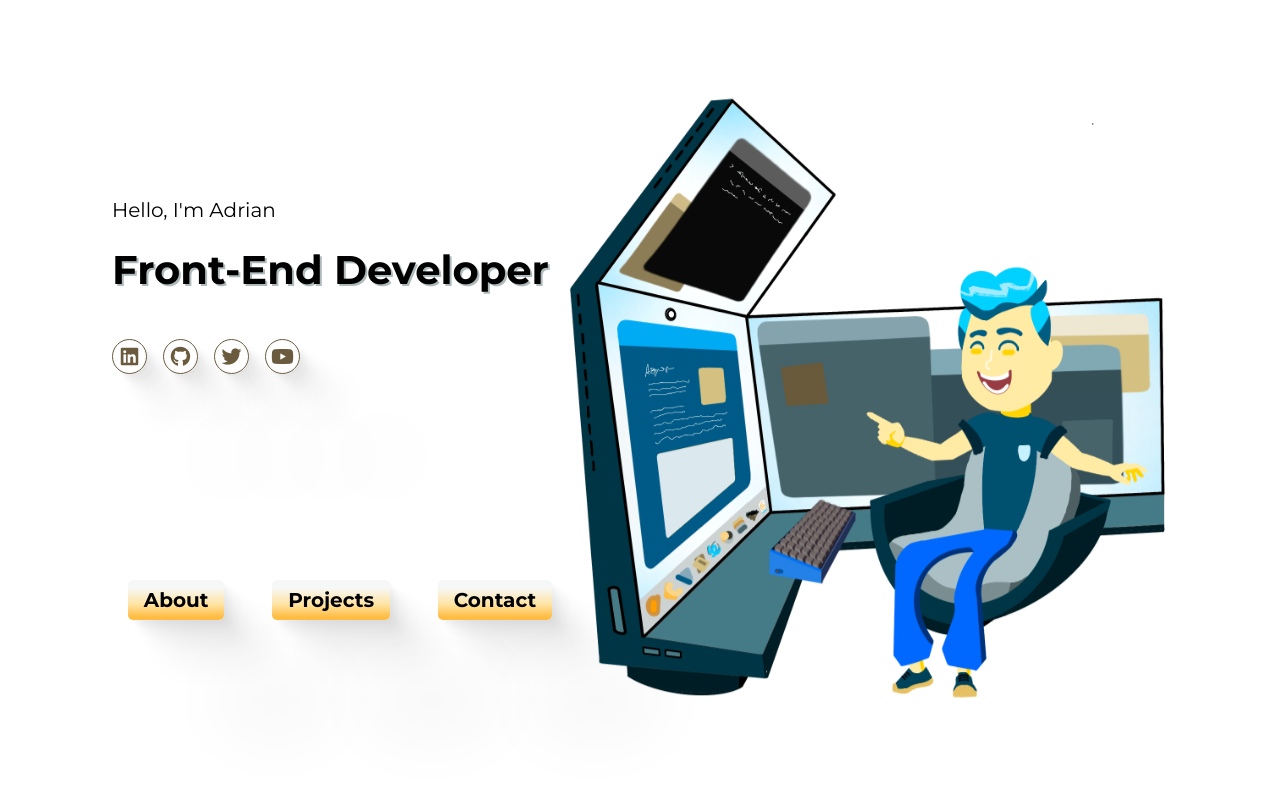
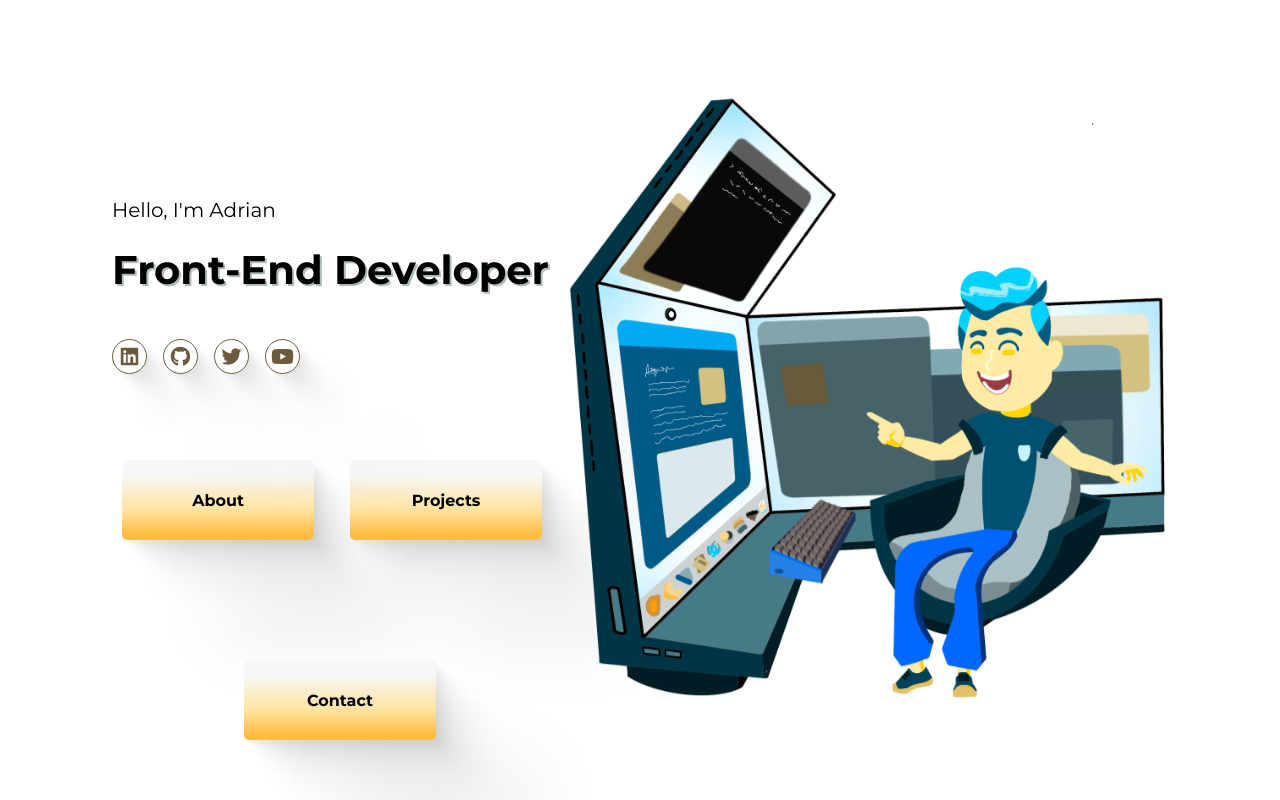
Before and after one commit to adriansseur/portfolio, a React (Create React App) app: page / in a window 1280 px wide. Shown: the top 800 px of the page. Built offline with nearby package versions, Linux system fonts and the light colour scheme.

Commit message:
laptop btn style consistency

```diff
--- a/src/index.css
+++ b/src/index.css
@@ -47,6 +47,9 @@
                     21px 25px 80px rgba(0, 0, 0, 0.3);
     --global-margin: 7vh;
     --laptop-font-size: 1.25rem;
+    --laptop-btn-width: 10rem;
+    --laptop-btn-height: 4rem;
+    --laptop-btn-border-radius: 20px;
 }
 
 body {
@@ -78,19 +81,6 @@ body {
 .about-container,
 .projects-container {
     margin-bottom: var(--global-margin);
-}
-
-/* tablet */
-@media (min-width: 768px) {
-    .portfolio-container {
-        margin: calc(var(--global-margin)*2);
-    }
-
-    .hero-container,
-    .about-container,
-    .projects-container {
-        margin-bottom: calc(var(--global-margin)*2);
-    }
 }
 
 /* HERO -----------------------------------------*/
@@ -190,7 +180,6 @@ body {
     margin: 0.25rem 0;
     padding: .5rem 1rem;
     box-shadow: var(--unpressed-shadow);
-
 }
 
 .section-links a:hover {
@@ -791,3 +780,61 @@ body {
         font-size: 1.25rem;
     }
 }
+
+/* MULTIPLE */
+
+/* tablet */
+@media (min-width: 768px) {
+    .portfolio-container {
+        margin: calc(var(--global-margin)*2);
+    }
+
+    .hero-container,
+    .about-container,
+    .projects-container {
+        margin-bottom: calc(var(--global-margin)*2);
+    }
+}
+
+/* laptop */
+@media (min-width: 1024px) {
+    .section-links a,
+    .about-content a,
+    .link-container a,
+    .form button {
+        width: var(--laptop-btn-width);
+        height: var(--laptop-btn-height);
+        display: flex;
+        justify-content: center;
+        align-items: center;
+        border-radius: var(--laptop-btn-border-radius);
+        transition: all 0.25s;
+    }
+
+    .section-links a:hover,
+    .about-content a:hover,
+    .link-container a:hover,
+    .form button:hover {
+        transform: scale(1.25);
+        background: var(--B7);
+        color: black;
+    }
+
+    .section-links a:active,
+    .about-content a:active,
+    .link-container a:active,
+    .form button:active {
+        transform: scale(0.9);
+        background: var(--B4);
+        top: 0px;
+        left: 0px;
+        box-shadow: var(--pressed-shadow);
+    }
+
+    .section-links a:focus,
+    .about-content a:focus,
+    .link-container a:focus,
+    .form button:focus {
+        background: var(--B7);
+    }
+}
```
